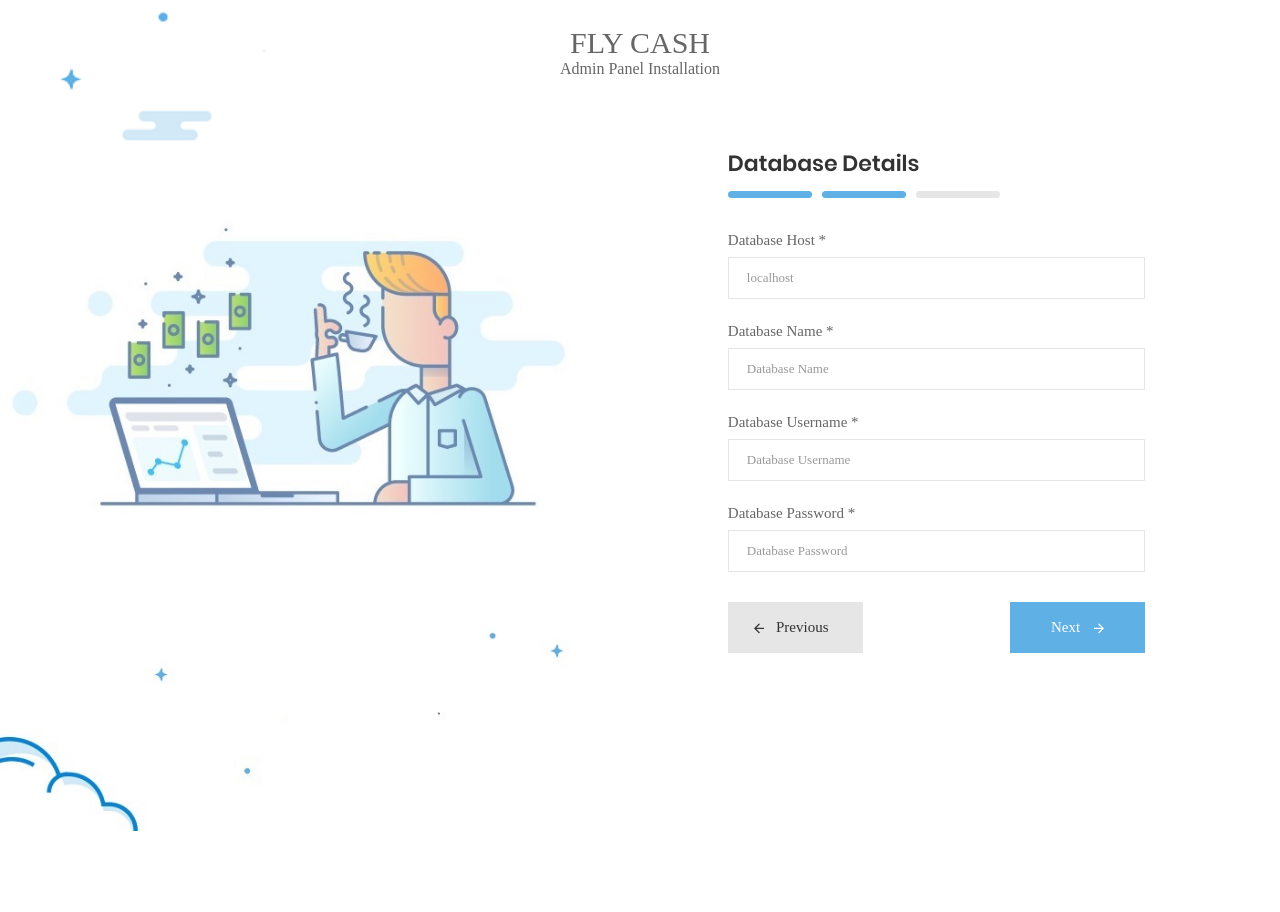
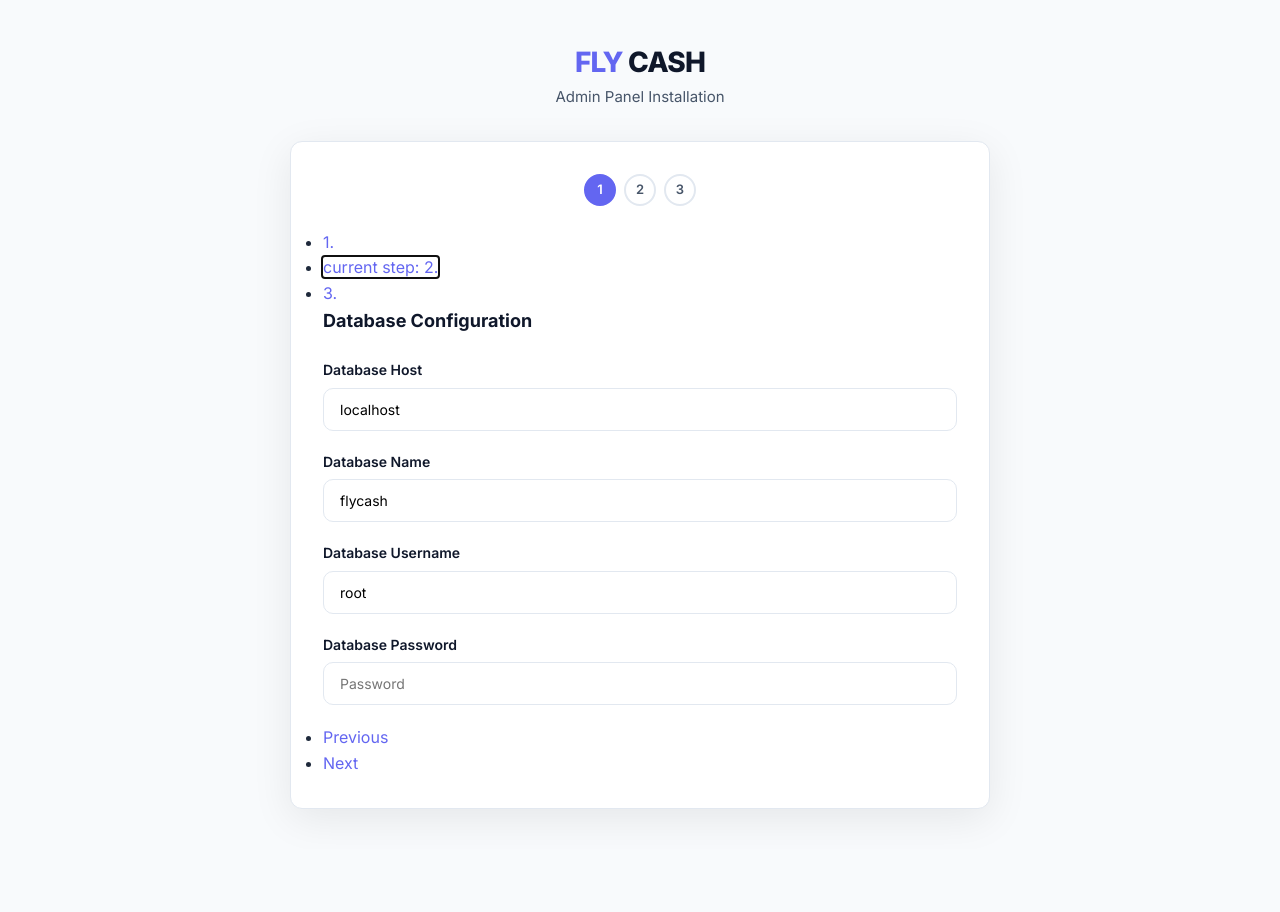
Before and after one commit to xke0ra/flycash, a PHP site: page /install/index.php in a window 1280 px wide, after a click on "2.". After the commit the page ends 811 px from the top, so only its background shows below. Run offline with PHP 8.4, Linux system fonts and the light colour scheme; data that the repository does not hold is empty; a stand-in replaces the project's code that opens the database connection; some web fonts are replaced.

Commit message:
Task 2c: unify install/ pages — modern CSS variables, Inter font, replace old wizard styles

```diff
--- a/install/index.php
+++ b/install/index.php
@@ -14,173 +14,173 @@
 ?>
 
 <!DOCTYPE html>
-<html>
+<html lang="en">
 <head>
     <meta charset="utf-8">
+    <meta name="viewport" content="width=device-width, initial-scale=1.0">
+    <meta name="theme-color" content="#6366f1">
     <title>FLY CASH - Admin Panel Installation</title>
-		<meta name="viewport" content="width=device-width, initial-scale=1.0">
-		<meta name="author" content="AYM.com">
-
-		<!-- MATERIAL DESIGN ICONIC FONT -->
-		<link rel="stylesheet" href="fonts/material-design-iconic-font/css/material-design-iconic-font.css">
-
-		<!-- STYLE CSS -->
-		<link rel="stylesheet" href="css/style.css">
+    <link rel="preconnect" href="https://fonts.googleapis.com">
+    <link rel="preconnect" href="https://fonts.gstatic.com" crossorigin>
+    <link href="https://fonts.googleapis.com/css2?family=Inter:wght@300;400;500;600;700;800&display=swap" rel="stylesheet">
+    <style>
+        * { margin:0; padding:0; box-sizing:border-box; }
+        :root {
+            --primary:#6366f1; --primary-dark:#4f46e5; --primary-light:#a5b4fc;
+            --dark:#0f172a; --gray-50:#f8fafc; --gray-100:#f1f5f9;
+            --gray-200:#e2e8f0; --gray-600:#475569; --gray-800:#1e293b; --gray-900:#0f172a;
+            --font:'Inter',-apple-system,BlinkMacSystemFont,'Segoe UI',sans-serif;
+            --radius:12px; --shadow:0 1px 3px rgba(0,0,0,.06); --shadow-lg:0 10px 40px rgba(0,0,0,.08);
+        }
+        body { font-family:var(--font); background:#f8fafc; color:var(--gray-800); line-height:1.6; padding:40px 24px; }
+        a { text-decoration:none; color:var(--primary); }
+        .install-header { text-align:center; margin-bottom:32px; }
+        .install-header h1 { font-size:28px; font-weight:800; color:var(--gray-900); letter-spacing:-.03em; }
+        .install-header h1 span { color:var(--primary); }
+        .install-header p { color:var(--gray-600); font-size:15px; }
+        .install-card { max-width:700px; margin:0 auto; background:#fff; border:1px solid var(--gray-200); border-radius:var(--radius); box-shadow:var(--shadow-lg); overflow:hidden; }
+        .install-body { padding:32px; }
+        .form-row { margin-bottom:20px; }
+        .form-row label { display:block; font-size:14px; font-weight:600; color:var(--gray-900); margin-bottom:6px; }
+        .form-control { width:100%; padding:12px 16px; border:1.5px solid var(--gray-200); border-radius:10px; font-size:14px; font-family:var(--font); transition:border-color .2s; background:#fff; }
+        .form-control:focus { outline:none; border-color:var(--primary); box-shadow:0 0 0 3px rgba(99,102,241,.1); }
+        .form-holder { display:flex; align-items:center; gap:12px; }
+        .form-holder .label-text { min-width:160px; font-weight:600; font-size:14px; color:var(--gray-900); }
+        .badge { display:inline-block; padding:4px 12px; border-radius:100px; font-size:13px; font-weight:600; }
+        .badge-success { background:#dcfce7; color:#16a34a; }
+        .badge-error { background:#fef2f2; color:#dc2626; }
+        .badge-warning { background:#fef9c3; color:#ca8a04; }
+        .btn { display:inline-flex; align-items:center; gap:8px; padding:12px 28px; border-radius:10px; font-weight:600; font-size:14px; border:none; cursor:pointer; transition:all .2s; font-family:var(--font); }
+        .btn-primary { background:var(--primary); color:#fff; }
+        .btn-primary:hover { background:var(--primary-dark); }
+        .btn-secondary { background:#fff; color:var(--gray-700); border:1.5px solid var(--gray-200); }
+        .btn-secondary:hover { border-color:var(--primary); color:var(--primary); }
+        .wizard-actions { display:flex; justify-content:space-between; margin-top:24px; padding-top:20px; border-top:1px solid var(--gray-100); }
+        .step-indicator { display:flex; justify-content:center; gap:8px; margin-bottom:24px; }
+        .step-indicator .step { width:32px; height:32px; border-radius:50%; display:flex; align-items:center; justify-content:center; font-size:13px; font-weight:600; border:2px solid var(--gray-200); color:var(--gray-600); transition:all .2s; }
+        .step-indicator .step.active { border-color:var(--primary); background:var(--primary); color:#fff; }
+        .step-indicator .step.done { border-color:#16a34a; background:#dcfce7; color:#16a34a; }
+        .image-holder { display:none; }
+        @media(min-width:768px){ .form-row-inline { display:grid; grid-template-columns:1fr 1fr; gap:20px; } }
+    </style>
 </head>
 <body>
-		<p style="font-size: 30px; font-weight: 200; text-align: center; margin-top: 2%;">FLY CASH</p>
-		<p style="font-size: 16px; font-weight: 200; text-align: center;">Admin Panel Installation</p>
-		<div class="wrapper">
+    <div class="install-header">
+        <h1><span>FLY</span> CASH</h1>
+        <p>Admin Panel Installation</p>
+    </div>
 
-			<div class="image-holder">
-				<img src="images/earn.jpg" alt="">
+    <div class="install-card">
+        <div class="install-body">
+            <div class="step-indicator">
+                <div class="step active" id="step1">1</div>
+                <div class="step" id="step2">2</div>
+                <div class="step" id="step3">3</div>
             </div>
 
             <form action="process.php" method="POST" id="insform">
                 <div id="wizard">
-            		<!-- SECTION 1 -->
+                    <!-- SECTION 1: Requirements -->
                     <h4></h4>
                     <section>
-	                    <div class="form-row form-group">
+                        <h3 style="font-size:18px;font-weight:700;margin-bottom:24px;color:var(--gray-900);">System Requirements</h3>
+                        <div class="form-row">
                             <div class="form-holder">
-								PHP version :
-	                    	</div>
-	                    	<div class="form-holder">
+                                <span class="label-text">PHP Version</span>
                                 <?php
                                 if (floatval(phpversion()) < 5.1) {
-                                        echo '<span class = "failure" style="color: #f44336;">' . floatval(phpversion()) . ' - The script will not work unless you update your PHP version.</span>';
+                                    echo '<span class="badge badge-error">' . floatval(phpversion()) . ' — Upgrade required</span>';
                                     $errors = 1;
                                 } else {
-                                        echo '<span class = "success" style="color: #5fca37;">' . floatval(phpversion()) . ' - OK</span>';
+                                    echo '<span class="badge badge-success">' . floatval(phpversion()) . ' — OK</span>';
                                 }
                                 ?>
                             </div>
                         </div>
-
-	                    <div class="form-row form-group">
+                        <div class="form-row">
                             <div class="form-holder">
-								PDO Enabled :
-	                    	</div>
-	                    	<div class="form-holder">
+                                <span class="label-text">PDO Enabled</span>
                                 <?php
                                 if (class_exists('PDO')) {
-                                        echo '<span class = "success" style="color: #5fca37;">Yes - OK </span>';
+                                    echo '<span class="badge badge-success">Yes — OK</span>';
                                 } else {
-                                        echo '<span class = "failure" style="color: #f44336;">No - Check the instructions or forum on how to enable this. </span>';
+                                    echo '<span class="badge badge-error">No — Enable PDO</span>';
                                     $errors++;
                                 }
                                 ?>
                             </div>
                         </div>
-
-	                    <div class="form-row form-group">
+                        <div class="form-row">
                             <div class="form-holder">
-								Config File Writable :
-	                    	</div>
-	                    	<div class="form-holder">
+                                <span class="label-text">Config File Writable</span>
                                 <?php
                                 if (is_writable($constants_file)) {
-                                        echo '<span class = "success" style="color: #5fca37;">Yes - OK</span>';
+                                    echo '<span class="badge badge-success">Yes — OK</span>';
                                 } else {
-                                        echo '<span class = "failure" style="color: #f44336;">No - The file is not writable!</span>';
+                                    echo '<span class="badge badge-error">Not writable</span>';
                                     $errors++;
                                 }
                                 ?>
                             </div>
                         </div>
+                        <div class="form-row" style="margin-top:16px;">
+                            <?php if ($errors > 0) { echo '<span class="badge badge-error">Fix the issues above to continue</span>'; } else { echo '<span class="badge badge-success">All good — continue to next step</span>'; $errors++; } ?>
+                        </div>
+                    </section>
 
-						<br>
-	                    <div class="form-row form-group">
-	                    	<div class="form-holder">
-								<?php
-                                    if ($errors > 0) {
-                                        echo '<span class = "failure" style="color: #f44336;">Please Fix the Above issues to continue installation</span>';
-                                    } else {
-                                        echo 'All Good ! you can Continue to install the Script';
-										$errors++;
-                                    }
-                                    ?>
+                    <!-- SECTION 2: Database -->
+                    <h4></h4>
+                    <section>
+                        <h3 style="font-size:18px;font-weight:700;margin-bottom:24px;color:var(--gray-900);">Database Configuration</h3>
+                        <div class="form-row">
+                            <label>Database Host</label>
+                            <input type="text" name="host" placeholder="localhost" class="form-control required" value="localhost" required>
+                        </div>
+                        <div class="form-row">
+                            <label>Database Name</label>
+                            <input type="text" name="dbname" placeholder="flycash" class="form-control" value="flycash">
+                        </div>
+                        <div class="form-row">
+                            <label>Database Username</label>
+                            <input type="text" name="dbuser" placeholder="root" class="form-control" value="root">
+                        </div>
+                        <div class="form-row">
+                            <label>Database Password</label>
+                            <input type="text" name="dbpass" placeholder="Password" class="form-control">
+                        </div>
+                    </section>
+
+                    <!-- SECTION 3: Admin -->
+                    <h4></h4>
+                    <section>
+                        <h3 style="font-size:18px;font-weight:700;margin-bottom:24px;color:var(--gray-900);">Admin Account</h3>
+                        <div class="form-row-inline">
+                            <div class="form-row">
+                                <label>First Name</label>
+                                <input type="text" name="fname" placeholder="First Name" class="form-control">
+                            </div>
+                            <div class="form-row">
+                                <label>Last Name</label>
+                                <input type="text" name="lname" placeholder="Last Name" class="form-control">
                             </div>
                         </div>
-
-	                </section>
-
-					<!-- SECTION 2 -->
-	                <h4></h4>
-	                <section>
-
                         <div class="form-row">
-	                    	<label for="">
-	                    		Database Host *
-	                    	</label>
-	                    	<input type="text" name="host" placeholder="localhost " class="form-control required" required>
+                            <label>Username</label>
+                            <input type="text" name="uname" placeholder="Username" id="admin_username" class="form-control">
                         </div>
-
                         <div class="form-row">
-	                    	<label for="">
-	                    		Database Name *
-	                    	</label>
-	                    	<input type="text" name="dbname" placeholder="Database Name " class="form-control">
-	                    </div>
-
-	                	<div class="form-row">
-	                    	<label for="">
-	                    		Database Username *
-	                    	</label>
-	                    	<input type="text" name="dbuser" placeholder="Database Username " class="form-control">
-	                    </div>
-
-	                	<div class="form-row">
-	                    	<label for="">
-	                    		Database Password *
-	                    	</label>
-	                    	<input type="text" name="dbpass" placeholder="Database Password " class="form-control">
-	                    </div>
-
-	                </section>
-
-	                <!-- SECTION 3 -->
-	                <h4></h4>
-	                <section>
-	                    <div class="form-row form-group">
-	                    	<div class="form-holder">
-	                    		<label for="">
-	                    		First Name *
-		                    	</label>
-	                    		<input type="text" name="fname" placeholder="First Name" class="form-control">
-	                    	</div>
-	                    	<div class="form-holder">
-	                    		<label for="">
-	                    		Last Name *
-		                    	</label>
-	                    		<input type="text" name="lname" placeholder="Last Name " class="form-control">
-	                    	</div>
-	                    </div>
-
-	                    <div class="form-row">
-	                    	<label for="admin_username" >
-	                    		UserName
-	                    	</label>
-	                    	<input type="text" name="uname" placeholder="UserName" id="admin_username" class="form-control" >
-	                    </div>
-
-	                    <div class="form-row">
-	                    	<label for="">
-	                    		Password
-	                    	</label>
-	                    	<input type="text" name="upass" placeholder="Password" class="form-control">
+                            <label>Password</label>
+                            <input type="password" name="upass" placeholder="Password" class="form-control">
                         </div>
                     </section>
-					<input type="hidden" name="installsbt" value="summary" />
+                    <input type="hidden" name="installsbt" value="summary">
                 </div>
             </form>
-
+        </div>
     </div>
 
     <script src="js/jquery-3.3.1.min.js"></script>
     <script src="js/jquery.steps.js"></script>
-
     <script src="js/main.js"></script>
-
 </body>
 </html>
```
Also changed, not shown: install/summary.php (+69 -63 lines). Lines whose indentation alone changed are shown as unchanged.
